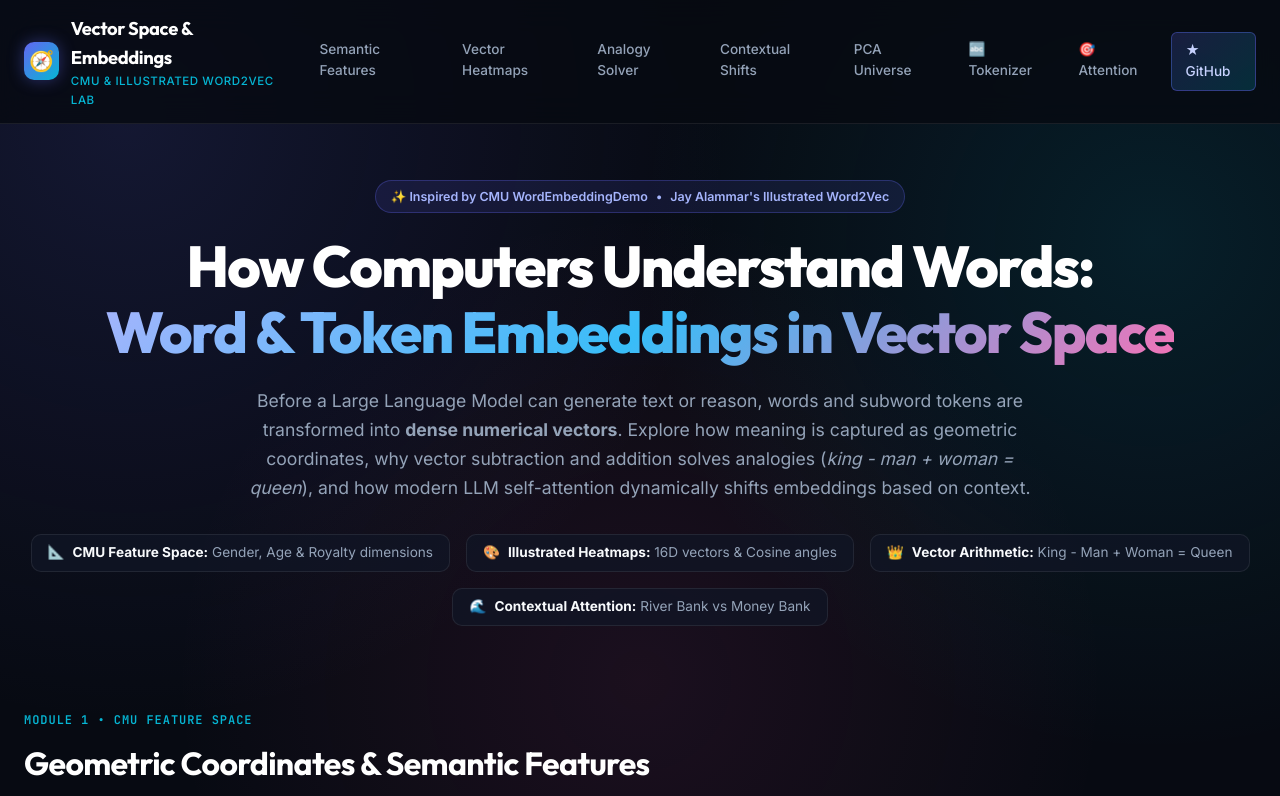
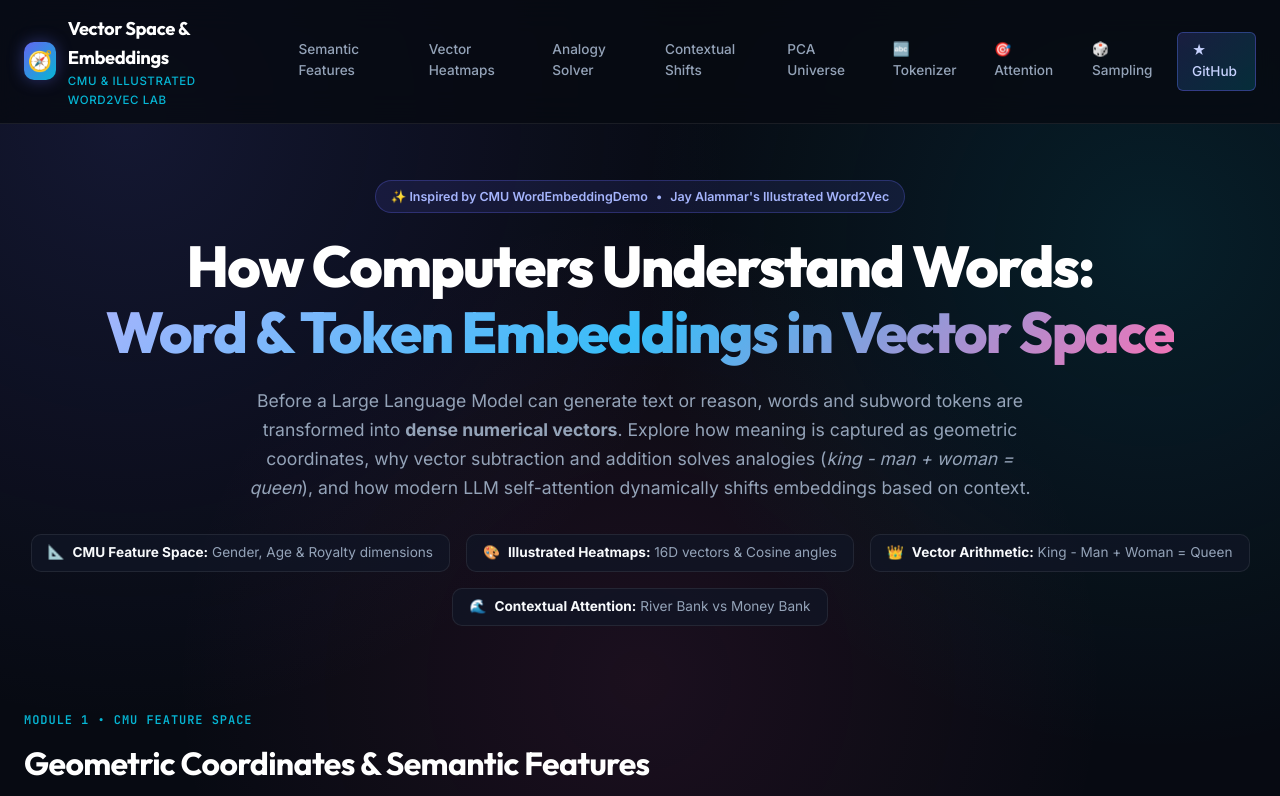
Before and after one commit to martianunlimited/llm_embedding, a plain HTML site: page index.html in a window 1280 px wide. Shown: the top 796 px of the page. Drawn offline with Linux system fonts and the light colour scheme.

Commit message:
Cross-link Sampling & Decoding Playground

```diff
--- a/index.html
+++ b/index.html
@@ -29,6 +29,7 @@
         <a href="#universe" class="nav-link">PCA Universe</a>
         <a href="https://martianunlimited.github.io/llm_tokenizer/" class="nav-link" target="_blank" rel="noopener">🔤 Tokenizer</a>
         <a href="https://martianunlimited.github.io/llm_attention/" class="nav-link" target="_blank" rel="noopener">🎯 Attention</a>
+        <a href="https://martianunlimited.github.io/llm_sampling/" class="nav-link" target="_blank" rel="noopener">🎲 Sampling</a>
         <a href="https://github.com/martianunlimited/llm_embedding" class="nav-link nav-cta" target="_blank" rel="noopener">★ GitHub</a>
       </nav>
     </div>
```
